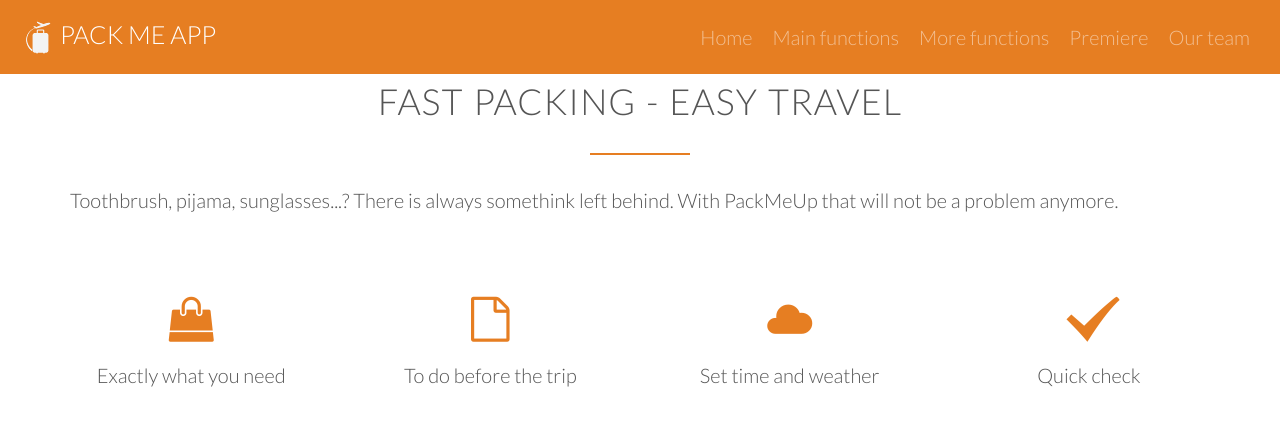
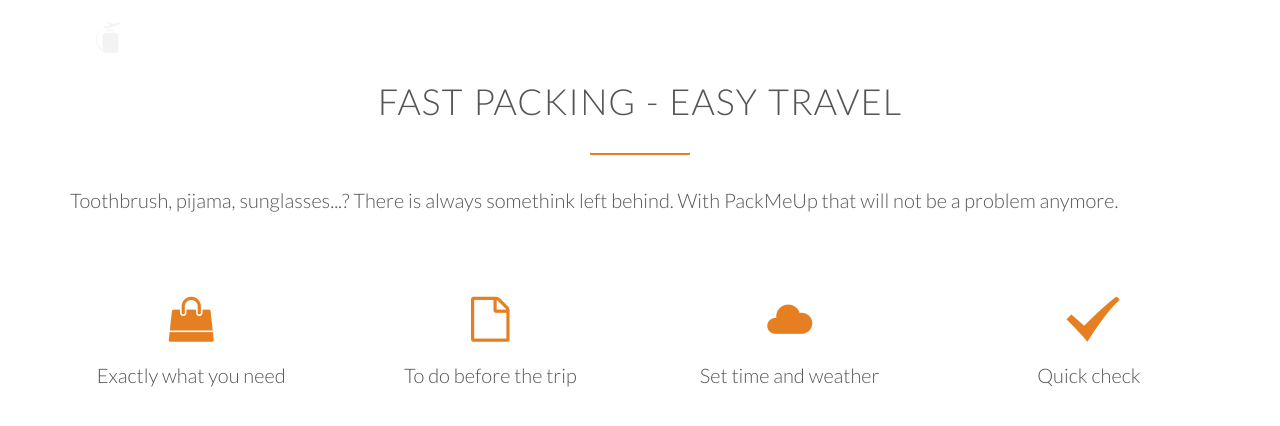
Before and after one commit to infoshareacademy/jfdz12-okularnicy, a plain HTML site: page index.html in a window 1280 px wide. Drawn offline with nearby package versions, Linux system fonts and the light colour scheme.

Commit message:
FZ12OK-4 background script, ready to merge

```diff
--- a/index.html
+++ b/index.html
@@ -13,7 +13,7 @@
 
         <!-- ADAM -->
 
-        <nav class="navbar fixed-top navbar-expand-md navbar-dark" style="background-color: #e67e22;">
+        <nav class="navbar fixed-top  navbar-fixed-top navbar-expand-md navbar-dark bg-transparent ourrow">
           <a class="navbar-brand" href="#"><img src="images/logo.png">PACK ME APP</a>
           <button class="navbar-toggler" type="button" data-toggle="collapse" data-target="#navbarNavAltMarkup" aria-controls="navbarNavAltMarkup" aria-expanded="false" aria-label="Toggle navigation">
             <span class="navbar-toggler-icon"></span>
@@ -86,5 +86,6 @@
         <script src="https://code.jquery.com/jquery-3.3.1.slim.min.js" integrity="sha384-q8i/X+965DzO0rT7abK41JStQIAqVgRVzpbzo5smXKp4YfRvH+8abtTE1Pi6jizo" crossorigin="anonymous"></script>
         <script src="https://cdnjs.cloudflare.com/ajax/libs/popper.js/1.14.7/umd/popper.min.js" integrity="sha384-UO2eT0CpHqdSJQ6hJty5KVphtPhzWj9WO1clHTMGa3JDZwrnQq4sF86dIHNDz0W1" crossorigin="anonymous"></script>
         <script src="https://stackpath.bootstrapcdn.com/bootstrap/4.3.1/js/bootstrap.min.js" integrity="sha384-JjSmVgyd0p3pXB1rRibZUAYoIIy6OrQ6VrjIEaFf/nJGzIxFDsf4x0xIM+B07jRM" crossorigin="anonymous"></script>
+        <script src="script.js"></script>
     </body>
 </html>
--- /dev/null
+++ b/script.js
@@ -0,0 +1,6 @@
+$(function () {
+  $(document).scroll(function () {
+    var $nav = $(".fixed-top");
+    $nav.toggleClass('scrolled', $(this).scrollTop() > $nav.height());
+  });
+});
--- a/style.css
+++ b/style.css
@@ -90,6 +90,10 @@
 
 /* Adam */
 
+.navbar-fixed-top.scrolled {
+    background-color: #e67e22 !important;
+    transition: background-color 200ms linear;
+  }
 
 /* Kuba */
 
```
